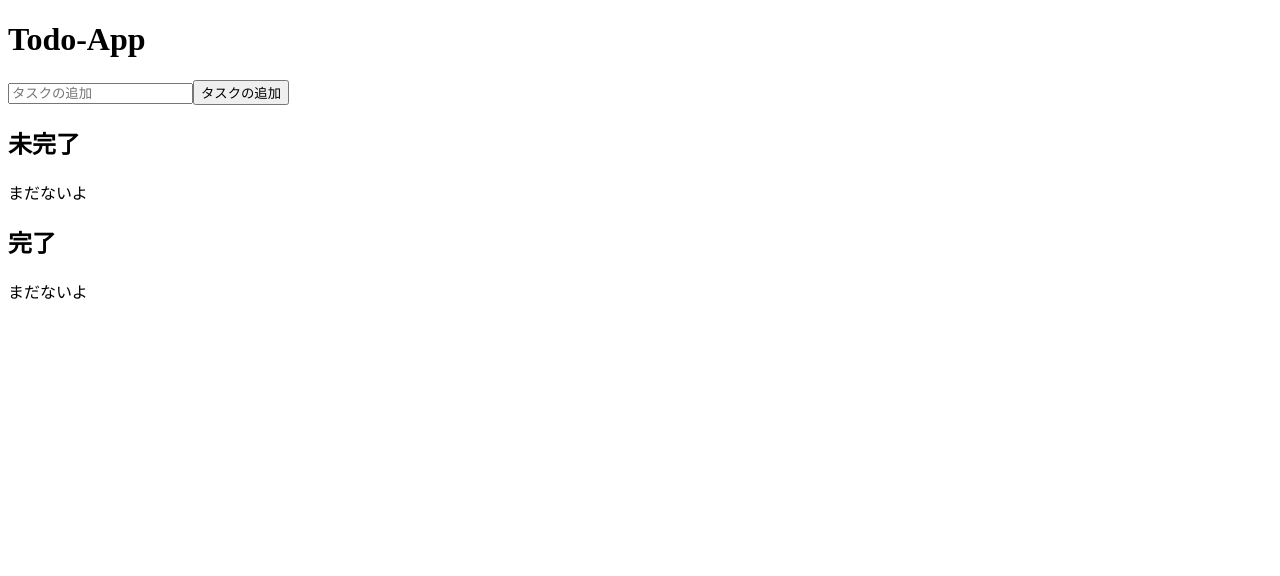
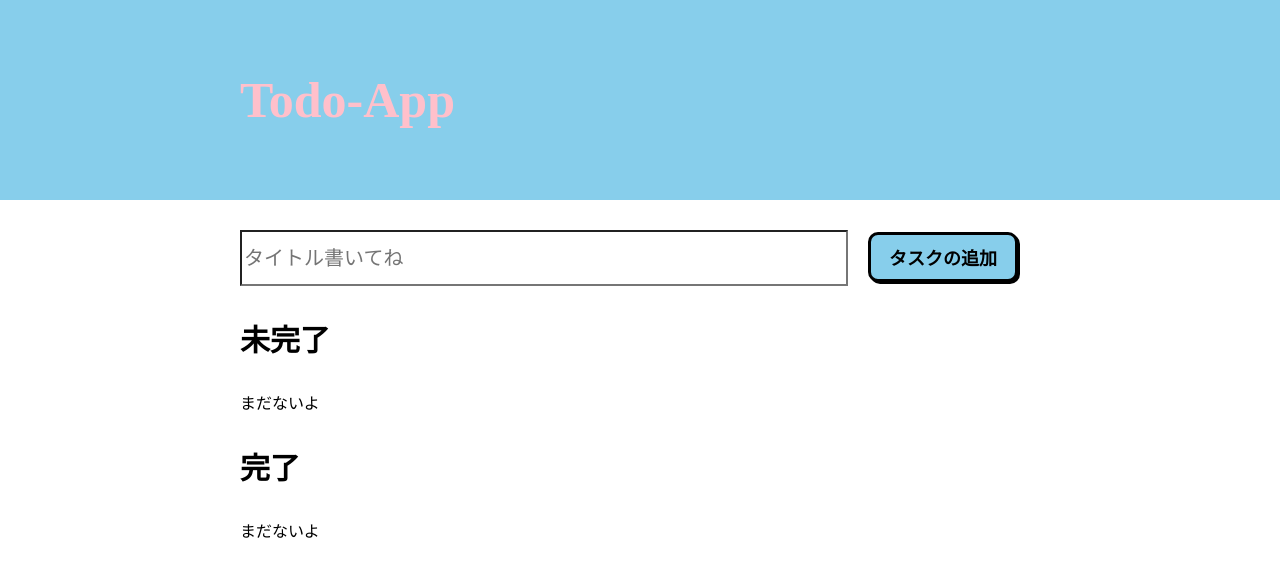
Before and after one commit to gumipo/Todo-redux, a React (Create React App) app: page / in a window 1280 px wide. Shown: the top 576 px of the page. Built offline with nearby package versions, Linux system fonts and the light colour scheme.

Commit message:
CSSの適応

```diff
--- /dev/null
+++ b/src/App.css
@@ -0,0 +1,20 @@
+* {
+  margin: 0;
+}
+
+button {
+  width: 150px;
+  height: 50px;
+  border: solid 3px black;
+  font-size: 18px;
+  border-radius: 10px;
+  box-shadow: 2px 2px;
+  cursor: pointer;
+  outline: none;
+  margin-right: 5px;
+  font-weight: bold;
+}
+button:active {
+  transform: translate(2px);
+  box-shadow: none;
+}
--- a/src/App.jsx
+++ b/src/App.jsx
@@ -1,5 +1,7 @@
 import React from "react";
 import Router from "./Router";
+import "./App.css";
+import "./style.css";
 
 const App = () => {
   return (
--- a/src/component/TodoApp.jsx
+++ b/src/component/TodoApp.jsx
@@ -47,22 +47,51 @@ const TodoApp = () => {
   }, [todoList.length]);
 
   return (
-    <StyleTodo>
-      <Title>Todo-App</Title>
-      <input type="text" placeholder="タスクの追加" ref={inputEl}></input>
-      <button onClick={() => addTodo()}>タスクの追加</button>
-      <TodoList />
-    </StyleTodo>
+    <div>
+      <TodoHeader>
+        <div className="inner">
+          <h1>Todo-App</h1>
+        </div>
+      </TodoHeader>
+      <div className="module-spacer--small"></div>
+      <TodoBox>
+        <input type="text" placeholder="タイトル書いてね" ref={inputEl}></input>
+        <button className="-skyblue" onClick={() => addTodo()}>
+          タスクの追加
+        </button>
+        <div className="module-spacer--small"></div>
+        <TodoList />
+      </TodoBox>
+    </div>
   );
 };
 export default TodoApp;
 
-const Title = styled.h1`
-  color :red,
-  background-color: pink;
+const TodoHeader = styled.div`
+  .inner {
+    width: 800px;
+    margin: 0 auto;
+  }
+  h1 {
+    font-size: 50px;
+    color: pink;
+  }
+
+  height: 200px;
+  background-color: skyblue;
+  line-height: 200px;
 `;
 
-const StyleTodo = styled.div`
-  width :300px,
-  heght:500px,
-  margin: 0 auto  ;`;
+const TodoBox = styled.section`
+  width: 800px;
+  height: 1000px;
+  margin: 0 auto;
+
+  input {
+    width: 600px;
+    height: 50px;
+    font-size: 20px;
+    background-color: white;
+    margin-right: 20px;
+  }
+`;
--- a/src/component/TodoItem.jsx
+++ b/src/component/TodoItem.jsx
@@ -1,5 +1,6 @@
 import React, { useState } from "react";
 import { useRef } from "react";
+import styled from "styled-components";
 
 const TodoItem = ({
   todo,
@@ -19,8 +20,11 @@ const TodoItem = ({
   return (
     <div>
       {!isEdit ? (
-        <div>
+        <div className="todo__item-flex">
+          <div style={{ fontSize: 25 }}>
             {todo ? todo.title : completeTodo.title}
+          </div>
+          <ButtonArea>
             {todo ? (
               <button onClick={() => setIsEdit(!isEdit)}>編集</button>
             ) : (
@@ -28,13 +32,21 @@ const TodoItem = ({
             )}
 
             {todo ? (
-            <button onClick={() => deleteTodo(index)}>削除</button>
+              <button className="-secondary" onClick={() => deleteTodo(index)}>
+                削除
+              </button>
             ) : (
-            <button onClick={() => deleteCompleteTodo(index)}>削除</button>
+              <button
+                className="-secondary"
+                onClick={() => deleteCompleteTodo(index)}
+              >
+                削除
+              </button>
             )}
 
             {todo ? (
               <button
+                className="-primary"
                 onClick={() => {
                   addCompleteTodo(index);
                 }}
@@ -43,6 +55,7 @@ const TodoItem = ({
               </button>
             ) : (
               <button
+                className="-yellowgreen"
                 onClick={() => {
                   reversTodo(index);
                 }}
@@ -50,6 +63,7 @@ const TodoItem = ({
                 戻す
               </button>
             )}
+          </ButtonArea>
         </div>
       ) : (
         <div>
@@ -86,7 +100,13 @@ const TodoItem = ({
           )}
         </div>
       )}
+      <div className="module-spacer--small"></div>
     </div>
   );
 };
 export default TodoItem;
+
+const ButtonArea = styled.div`
+  width: 300px;
+  display: flex;
+`;
--- a/src/component/TodoList.jsx
+++ b/src/component/TodoList.jsx
@@ -75,7 +75,8 @@ const TodoList = () => {
 
   return (
     <div>
-      <h2>未完了</h2>
+      <h2 style={{ fontSize: 30 }}>未完了</h2>
+      <div className="module-spacer--small"></div>
       {todoList.length > 0 ? (
         todoList.map((todo, i) => (
           <TodoItem
@@ -91,7 +92,9 @@ const TodoList = () => {
       ) : (
         <p>まだないよ</p>
       )}
-      　 <h2>完了</h2>
+      <div className="module-spacer--small"></div>
+      <h2 style={{ fontSize: 30 }}>完了</h2>
+      <div className="module-spacer--small"></div>
       {completeTodoList.length > 0 ? (
         completeTodoList.map((completeTodo, i) => (
           <TodoItem
--- /dev/null
+++ b/src/style.css
@@ -0,0 +1,40 @@
+/*********** Module Spacer ***********/
+
+.module-spacer--medium {
+  height: 100px;
+}
+.module-spacer--small {
+  height: 30px;
+}
+
+/*********** todoitem ***********/
+
+.todo__item-flex {
+  display: flex;
+  align-items: center;
+  justify-content: space-between;
+}
+
+.todo__item-flex button {
+  width: 100px;
+}
+
+.-skyblue {
+  background-color: skyblue;
+}
+
+.-secondary {
+  background-color: rgba(255, 0, 0, 0.555);
+}
+
+.-primary {
+  background-color: rgba(0, 132, 255, 0.973);
+}
+
+.-yellowgreen {
+  background-color: rgba(153, 205, 50, 0.801);
+}
+
+.todo__inputbox-isedit {
+  border: solid 3px red;
+}
```
Lines whose indentation alone changed are shown as unchanged.
